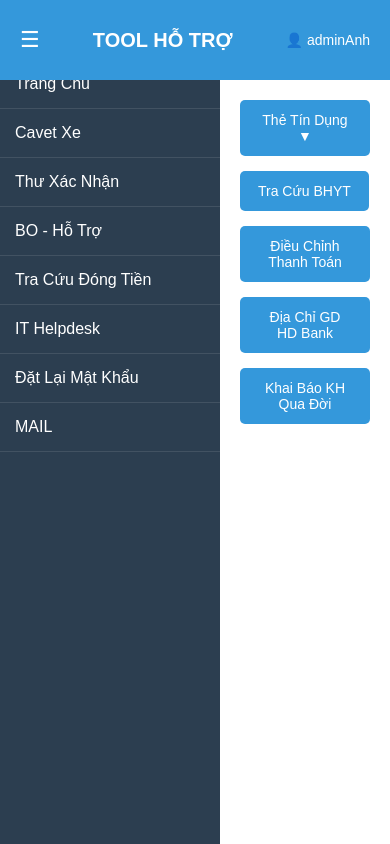
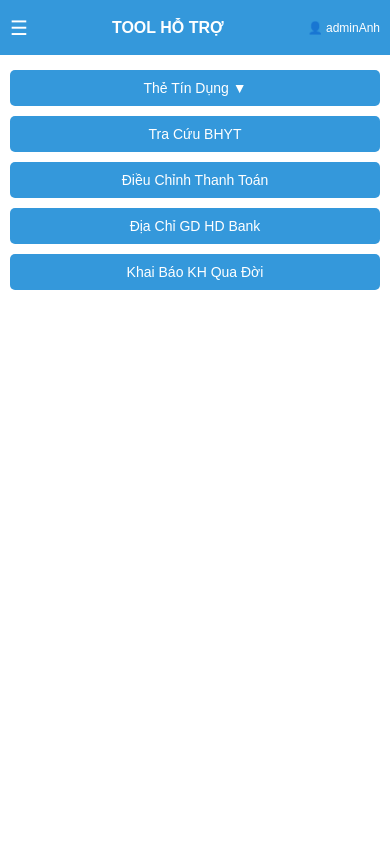
Before and after one commit to tuonganh7748/tool-ho-tro, a plain HTML site: page dashboard.html in a window 390 px wide. Drawn offline with Linux system fonts and the light colour scheme.

Commit message:
dashboard.html

```diff
--- a/dashboard.html
+++ b/dashboard.html
@@ -19,7 +19,7 @@
   position: fixed;
   top: 0;
   left: 0;
-      padding-top: 60px; /* chừa khoảng cho header */
+  padding-top: 60px;
 }
 
 .sidebar.hidden {
@@ -34,10 +34,11 @@
 
 .sidebar ul li a {
   display: block;
-      padding: 15px;
+  padding: 12px;
   color: white;
   text-decoration: none;
   border-bottom: 1px solid rgba(255,255,255,0.1);
+  font-size: 14px;
 }
 
 .sidebar ul li a:hover {
@@ -48,7 +49,7 @@
 .main-content {
   margin-left: 220px;
   transition: margin-left 0.3s ease;
-      padding: 20px;
+  padding: 15px;
 }
 
 .main-content.full {
@@ -59,54 +60,87 @@
 .header {
   background-color: #3498db;
   color: white;
-      padding: 10px 20px;
+  padding: 8px 15px;
   display: flex;
   align-items: center;
   position: fixed;
   top: 0;
   left: 0;
   right: 0;
-      height: 60px;
+  height: 50px;
   z-index: 1000;
 }
 
 .header h2 {
   margin: 0;
-      font-size: 20px;
+  font-size: 18px;
   flex: 1;
   text-align: center;
 }
 
 .menu-toggle {
-      font-size: 22px;
+  font-size: 20px;
   cursor: pointer;
 }
 
 .user-info {
-      font-size: 14px;
+  font-size: 12px;
 }
 
 /* Nút chức năng */
 .buttons {
-      margin-top: 80px; /* tránh đè header */
+  margin-top: 70px;
   display: flex;
   flex-wrap: wrap;
-      gap: 15px;
+  gap: 10px;
 }
 
 .buttons a button {
-      padding: 12px 18px;
+  padding: 8px 12px;
   background-color: #3498db;
   border: none;
   border-radius: 5px;
   color: white;
   cursor: pointer;
-      font-size: 14px;
+  font-size: 13px;
 }
 
 .buttons a button:hover {
   background-color: #2980b9;
 }
+
+/* Responsive cho điện thoại */
+@media (max-width: 768px) {
+  .sidebar {
+    width: 180px;
+    transform: translateX(-180px); /* ẩn mặc định trên mobile */
+  }
+  .sidebar.hidden {
+    transform: translateX(0);
+  }
+  .main-content {
+    margin-left: 0;
+    padding: 10px;
+  }
+  .header {
+    height: 45px;
+    padding: 5px 10px;
+  }
+  .header h2 {
+    font-size: 16px;
+  }
+  .buttons {
+    margin-top: 60px;
+    flex-direction: column;
+  }
+  .buttons a button {
+    width: 100%;
+    text-align: center;
+    font-size: 14px;
+    padding: 10px;
+  }
+}
+
   </style>
 </head>
 <body>
```
Lines whose indentation alone changed are shown as unchanged.
